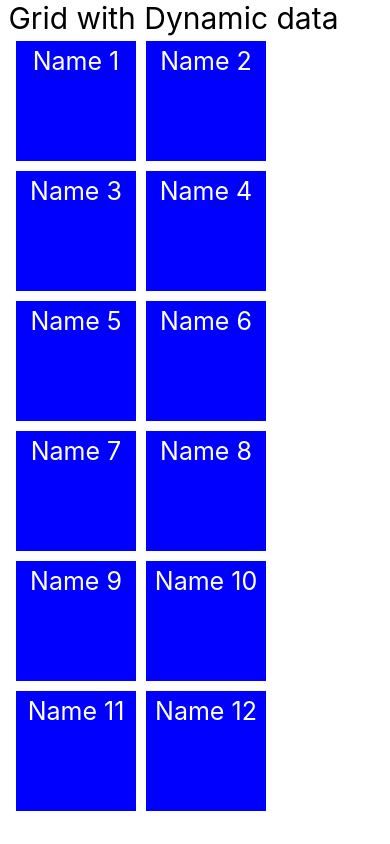
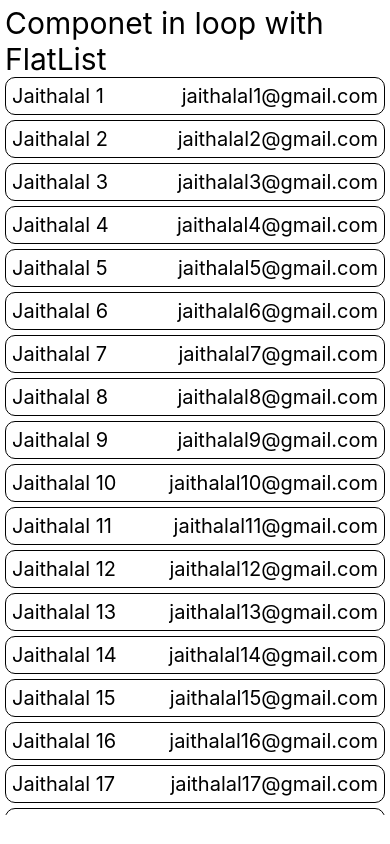
Before and after one commit to gopalkushwah/React-Native, a React Native app: screen / in a window 390 px wide. Built offline with nearby package versions, Linux system fonts and the light colour scheme.

Commit message:
Component in loop with FlatList

```diff
--- a/components/User.tsx
+++ b/components/User.tsx
@@ -8,51 +8,59 @@ const User = () : JSX.Element  => {
 
     const data = [];
 
-    for (let i = 1; i <= 101; i++) {
+    for (let i = 1; i <= 50; i++) {
       data.push({
         id: i,
-        name: `Name ${i}`
+        name: `Jaithalal ${i}`,
+        email: `jaithalal${i}@gmail.com`
       });
     }
 
 
     return (
-        <View>
-            <Text style={{color:'black',fontSize:30}}> Grid with Dynamic data</Text>
-            <ScrollView style={{height : 780}}>
-            <View
-                style={styles.gridContainer}
-            >
-                {
-                    data.map((item) =>{
-                        return <Text style={styles.gridContainerText}>{item.name}</Text>
-                    })
-                }
+        <View style={
+            {
+                margin: 5,
+                height : 810
+             }}>
+            <Text style={{color:'black',fontSize:30}}>Componet in loop with FlatList</Text>
+            <FlatList
+            data={data}
+            renderItem={({item})=>{
+                return(
+                    <UserData item={item}/>
+                )
+            }}
+            />
+        </View>
+    )
+}
 
-            </View>
-            </ScrollView>
+const UserData = (props: { item: any; }) =>{
+    const item = props.item;
+    return(
+        <View style={styles.box}>
+            <Text style={styles.text}>{item.name}</Text>
+            <Text style={styles.text}>{item.email}</Text>
         </View>
     )
 }
 
 const styles = StyleSheet.create({
-    gridContainer : {
+    text:{
+        fontSize : 20,
+        color :'black',
         flex : 1,
+        margin : 2
+    },
+    box:{
         flexDirection :'row',
-        flexWrap :'wrap',
-        marginLeft:11
+        borderWidth : 1,
+        borderColor:'black',
+        padding : 4,
+        marginBottom : 5,
+        borderRadius : 10
     },
-    gridContainerText : {
-        color : 'white',
-        fontSize : 25,
-        backgroundColor :'blue',
-        margin : 5,
-        padding :5,
-        width : 120,
-        height : 120,
-        textAlign :'center',
-        textAlignVertical :'center'
-    }
 })
 
 export default User;
```
